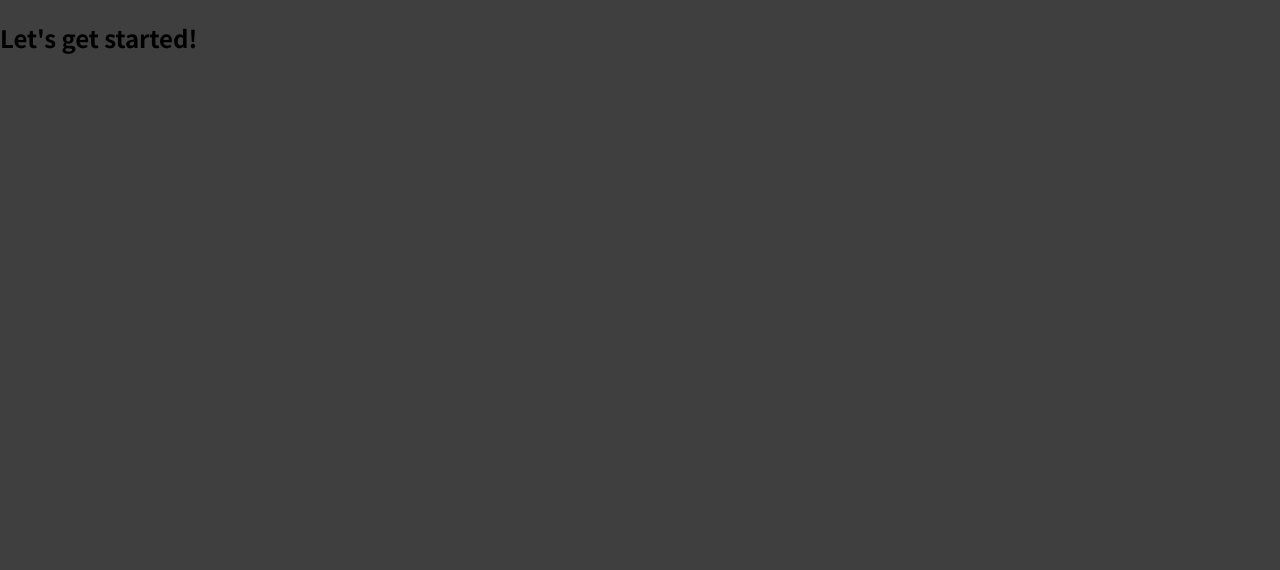
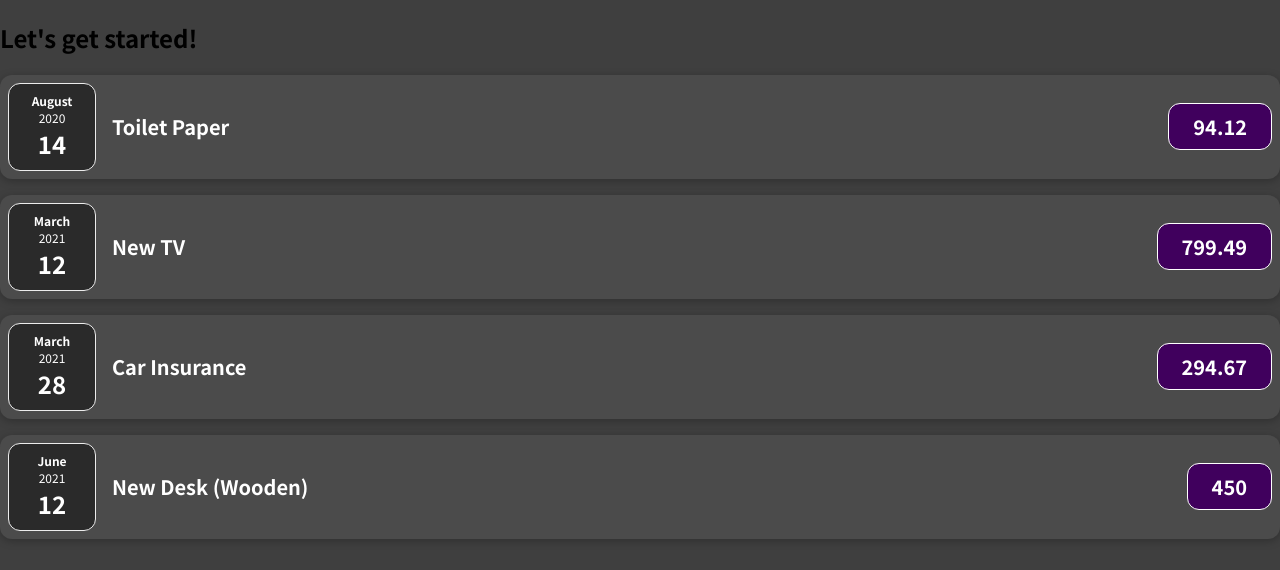
Before and after one commit to bernardoblasquez/udemy-react, a React (Create React App) app in the folder react-complete-guide/: page / in a window 1280 px wide. Shown: the top 570 px of the page. Built offline with nearby package versions, Linux system fonts and the light colour scheme.

Commit message:
criação de lista expenses e sua passagem para o componente Expenses

```diff
--- a/react-complete-guide/src/App.js
+++ b/react-complete-guide/src/App.js
@@ -1,7 +1,42 @@
+import React from 'react'
+import Expenses from "./components/Expenses";
+
 function App() {
+  const expenses = [
+    {
+      id: "e1",
+      title: "Toilet Paper",
+      amount: 94.12,
+      date: new Date(2020, 7, 14),
+    },
+    {
+      id: "e2",
+      title: "New TV",
+      amount: 799.49,
+      date: new Date(2021, 2, 12)
+    },
+    {
+      id: "e3",
+      title: "Car Insurance",
+      amount: 294.67,
+      date: new Date(2021, 2, 28),
+    },
+    {
+      id: "e4",
+      title: "New Desk (Wooden)",
+      amount: 450,
+      date: new Date(2021, 5, 12),
+    },
+  ];
+
   return (
     <div>
       <h2>Let's get started!</h2>
+
+
+        <Expenses listOfExpenses={expenses} />
+
+
     </div>
   );
 }
```
